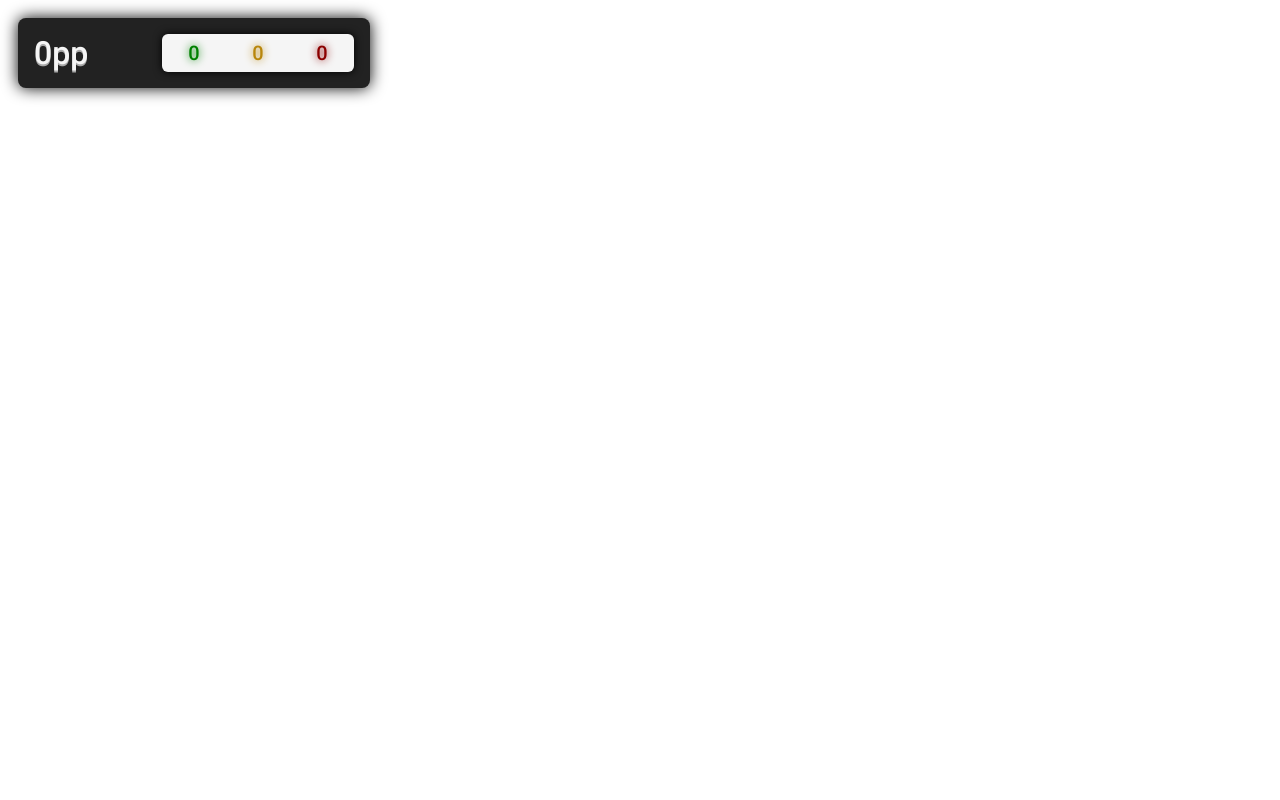
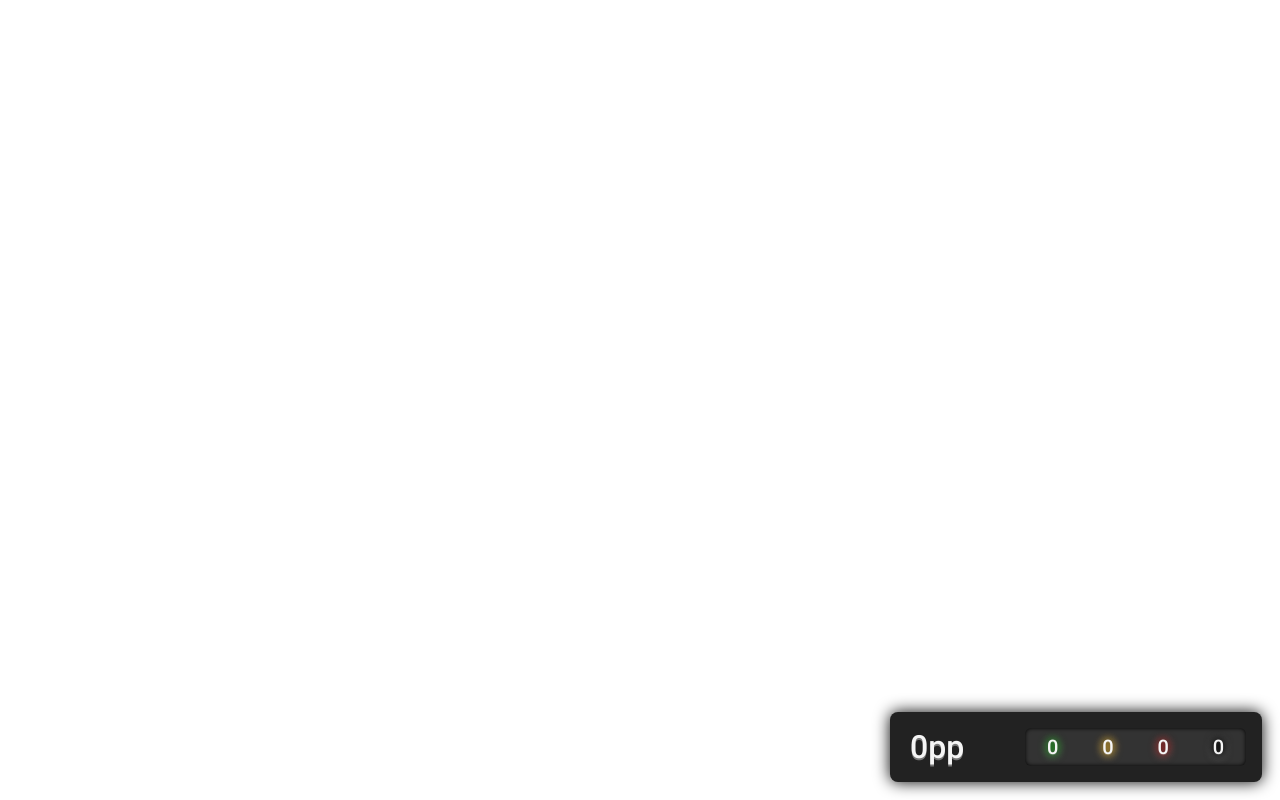
Before and after one commit to expiteRz/gosumemory_overlays, a plain HTML site: page rz_ppz_gosu/index.html in a window 1280 px wide. Drawn offline with Linux system fonts and the light colour scheme.

Commit message:
updated layout and added sb

```diff
--- a/rz_ppz_gosu/css/main.css
+++ b/rz_ppz_gosu/css/main.css
@@ -9,52 +9,65 @@
 body {
   font-family: "Roboto", sans-serif;
   /* color: white; */
+  -webkit-font-smoothing: antialiased;
+  -moz-osx-font-smoothing: grayscale;
 }
 
 .box {
+  position: fixed;
+  bottom: 0px;
+  right: 0px;
   padding: 16px;
   background-color: #222;
   display: flex;
   margin: 18px;
   border-radius: 8px;
   box-shadow: 0px 0px 16px black;
-  width: 320px;
+  width: 340px;
+  height: 38px;
 }
 
 .pp {
   font-size: 32px;
   color: whitesmoke;
-  filter: drop-shadow(0px 2px 0px darkgrey);
-  justify-content: space-around;
+  filter: drop-shadow(0px 2px 0px #777);
+  margin-left: 4px;
 }
 
 .hits {
-  background-color: whitesmoke;
+  background-color: #333;
   border-radius: 6px;
   margin: 0 0 0 auto;
   position: relative;
   display: flex;
-  box-shadow: 0px 0px 8px black;
-  width: 60%;
+  box-shadow: 0px 0px 4px black inset;
+  width: 65%;
   font-size: 20px;
   justify-content: space-around;
+  color: whitesmoke;
 }
 
 #h100 {
-  color: green;
-  text-shadow: 0px 0px 8px green;
+  text-shadow: -1px 0px 8px green, 1px 0px 8px green;
+  filter: drop-shadow(0px 1px 0px #777);
 }
 
 #h50 {
-  color: darkgoldenrod;
-  text-shadow: 0px 0px 8px darkgoldenrod;
+  text-shadow: -1px 0px 8px darkgoldenrod, 1px 0px 8px darkgoldenrod;
+  filter: drop-shadow(0px 1px 0px #777);
 }
 
 #h0 {
-  color: darkred;
-  text-shadow: 0px 0px 8px darkred;
+  text-shadow: -1px 0px 8px darkred, 1px 0px 8px darkred;
+  filter: drop-shadow(0px 1px 0px #777);
+}
+
+#sb {
+  text-shadow: -1px -1px 8px black, 1px -1px 8px black, -1px 1px 8px black, 1px 1px 8px black;
+  filter: drop-shadow(0px 1px 0px #777);
 }
 
 .margin{
-  margin-top: 3.5%;
+  margin-top: auto;
+  margin-bottom: auto;
 }
--- a/rz_ppz_gosu/index.html
+++ b/rz_ppz_gosu/index.html
@@ -9,12 +9,15 @@
 </head>
 
 <body>
-  <div class="box">
-    <div class=pp><span id="pp"></span>pp</div>
-    <div class="hits">
-      <span class="margin" id="h100"></span>
-      <span class="margin" id="h50"></span>
-      <span class="margin" id="h0"></span>
+  <div class="base">
+    <div class="box clearfix">
+      <div class=pp><span id="pp"></span>pp</div>
+      <div class="hits">
+        <span class="margin" id="h100"></span>
+        <span class="margin" id="h50"></span>
+        <span class="margin" id="h0"></span>
+        <span class="margin" id="sb"></span>
+      </div>
     </div>
   </div>
   <script src="deps/reconnecting-websocket.min.js"></script>
--- a/rz_ppz_gosu/index.js
+++ b/rz_ppz_gosu/index.js
@@ -13,6 +13,9 @@ let pp = new CountUp('pp', 0, 0, 0, .5, { useEasing: true, useGrouping: true, se
 let h100 = new CountUp('h100', 0, 0, 0, .5, { useEasing: true, useGrouping: true, separator: " ", decimal: "." })
 let h50 = new CountUp('h50', 0, 0, 0, .5, { useEasing: true, useGrouping: true, separator: " ", decimal: "." })
 let h0 = new CountUp('h0', 0, 0, 0, .5, { useEasing: true, useGrouping: true, separator: " ", decimal: "." })
+let sb = new CountUp('sb', 0, 0, 0, .5, { useEasing: true, useGrouping: true, separator: " ", decimal: "." })
+
+let box = document.getElementByClass("box");
 
 socket.onmessage = event => {
   try {
@@ -21,5 +24,6 @@ socket.onmessage = event => {
     h100.update(play.hits[100]);
     h50.update(play.hits[50]);
     h0.update(play.hits[0]);
+    sb.update(playhgits[sliderBreak]);
   } catch (err) { console.log(err); };
 };
```
